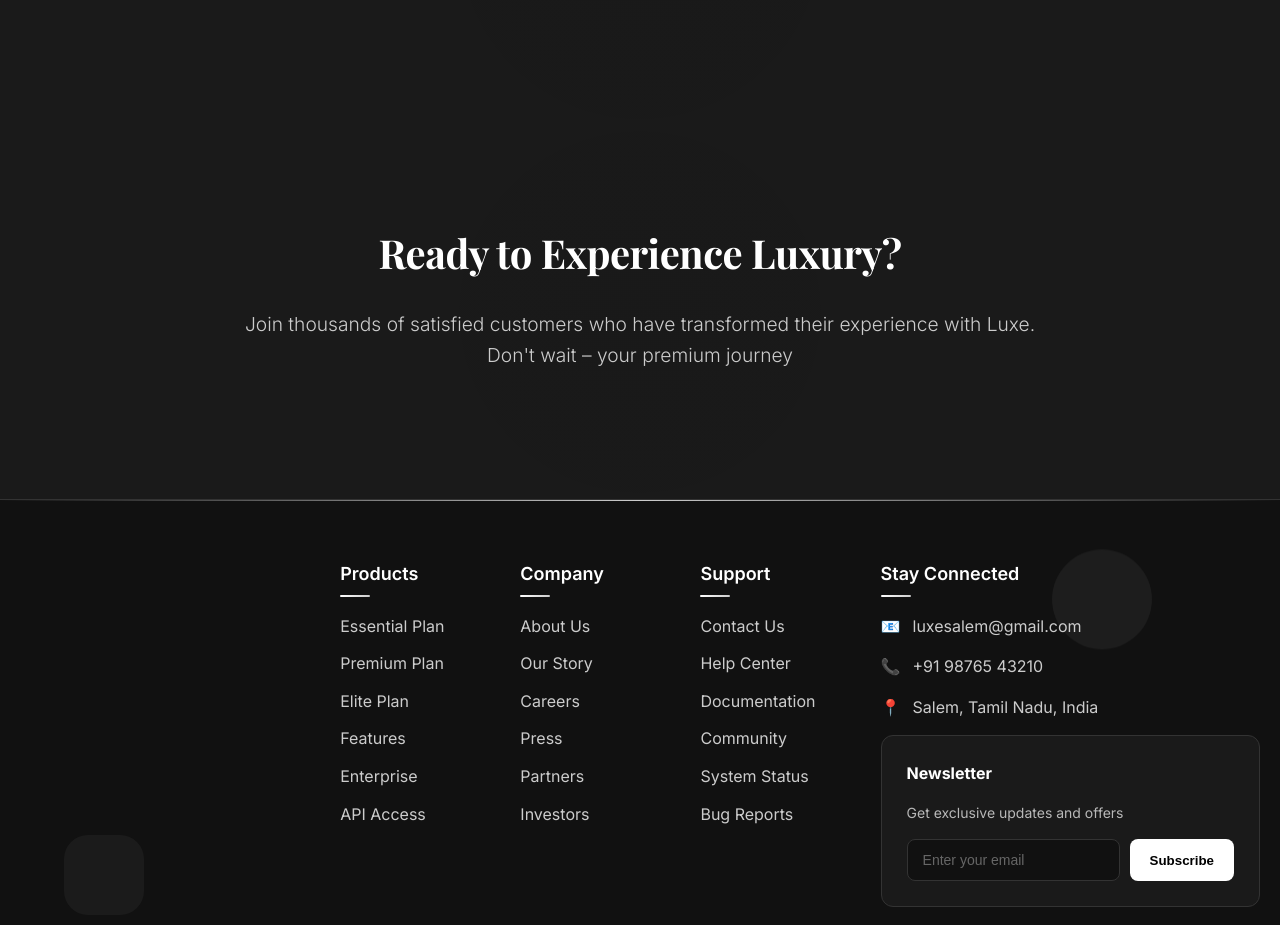
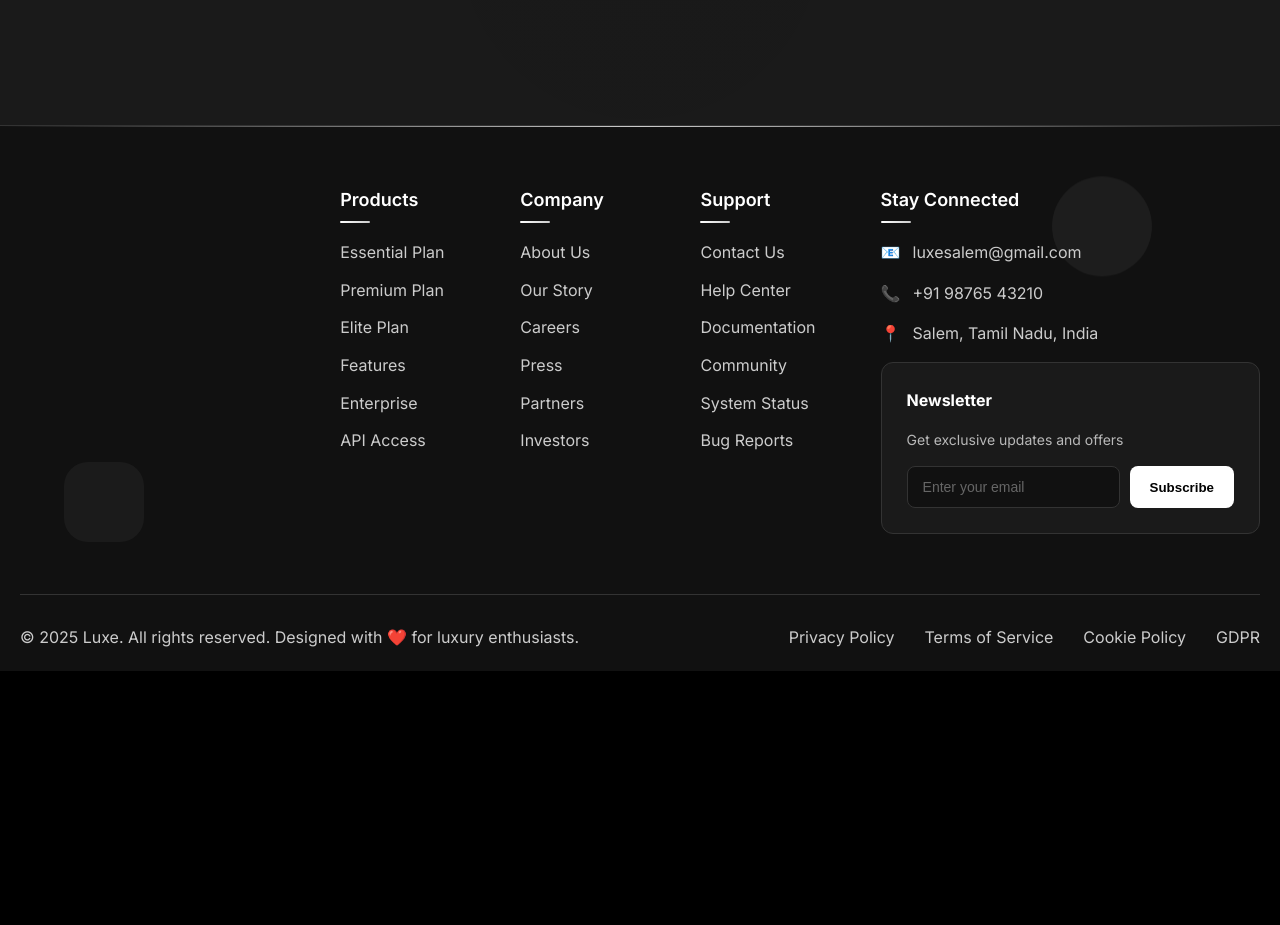
Before and after one commit to Sachin-Salunke-S/Payment-Portal, a plain HTML site: page index.html in a window 1280 px wide. Shown: the part 3691-4616 px from the top of the page. After the commit the page ends 4362 px from the top, so only its background shows below. Drawn offline with nearby package versions, Linux system fonts and the light colour scheme.

Commit message:
Update index.html

```diff
--- a/index.html
+++ b/index.html
@@ -1294,15 +1294,7 @@
         </p>
       </div>
     </section>
-    <section class="cta-section">
-      <div class="cta-container">
-        <h2>Ready to Experience Luxury?</h2>
-        <p>
-          Join thousands of satisfied customers who have transformed their
-          experience with Luxe. Don't wait – your premium journey
-        </p>
-      </div>
-    </section>
+
 
     <footer class="footer">
       <div class="floating-element floating-1"></div>
```
